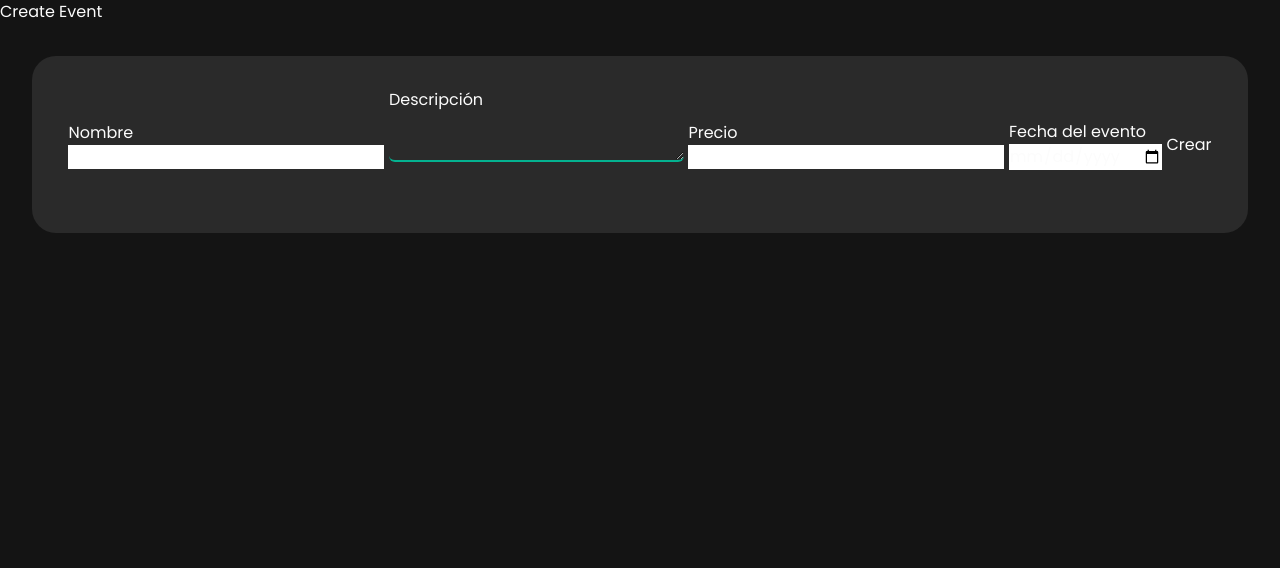
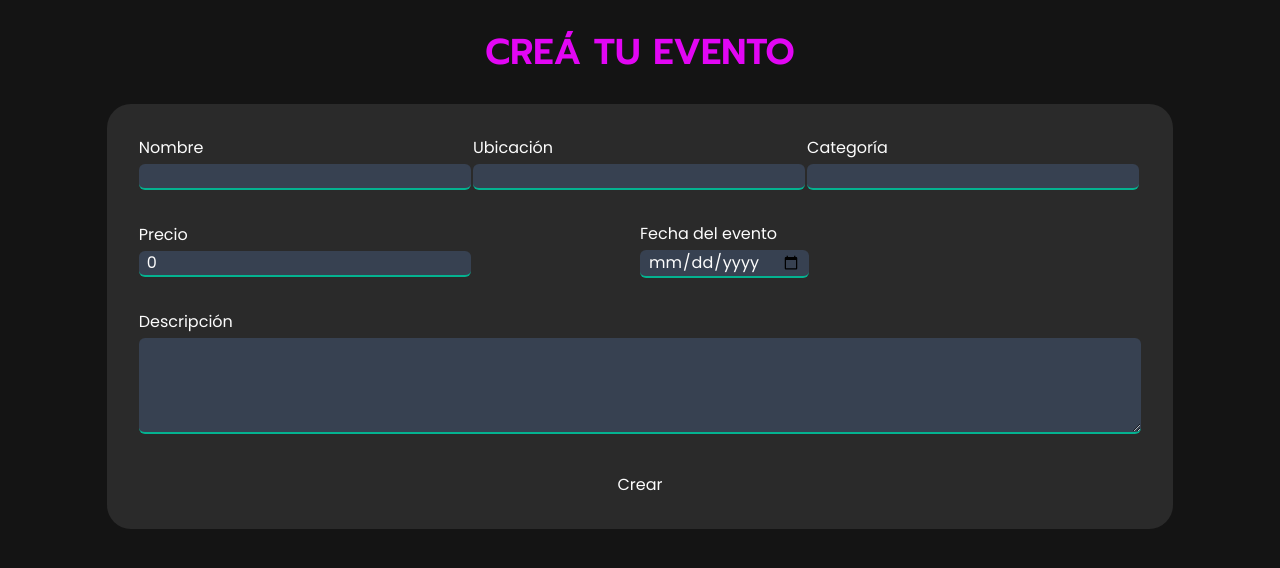
Before and after one commit to MilagrosGonzalezS/ventra-app, a React (Vite) app: page /crear-evento in a window 1280 px wide. Shown: the top 568 px of the page. Built offline with nearby package versions, Linux system fonts and the light colour scheme.

Commit message:
CreateEvent.jsx cambios de styles y post para crear eventos funcionando. Falta redireccion

```diff
--- a/src/views/CreateEvent/CreateEvent.jsx
+++ b/src/views/CreateEvent/CreateEvent.jsx
@@ -1,64 +1,147 @@
-// import React from 'react'
+import { useState } from "react";
+import { redirect } from "react-router-dom";
+function CreateEvent() {
+  const [eventData, setEventData] = useState({
+    name: "",
+    location: "",
+    venue: "",
+    price: 0,
+    date: "",
+    category: "",
+    description: "",
+  });
+  const [message, setMessage] = useState("");
 
-function CreateEvent() {
+  const handleSubmit = (e) => {
+    e.preventDefault();
+
+    // Crear el objeto de datos del evento a partir del estado
+    const eventDataToSend = {
+      name: eventData.name,
+      description: eventData.description,
+      price: eventData.price,
+      date: eventData.date,
+      state: "Publicado", // Agrega otros campos si es necesario
+      venue: eventData.venue,
+      category: eventData.category,
+      status: true,
+    };
+
+    // Realizar la solicitud POST a la API
+    fetch("https://ventra-api-e311.onrender.com/events", {
+      method: "POST",
+      headers: {
+        "Content-Type": "application/json",
+      },
+      body: JSON.stringify(eventDataToSend),
+    })
+      .then((response) => {
+        if (response.ok) {
+          setMessage("Evento creado exitosamente");
+          return redirect("/home");
+        } else {
+          setMessage("Error al crear el evento");
+        }
+      })
+      .catch((error) => {
+        console.error(error);
+        setMessage("Error al conectarse a la API");
+      });
+  };
+  console.log(message);
+  const handleInputChange = (e) => {
+    const { name, value } = e.target;
+    setEventData({
+      ...eventData,
+      [name]: value,
+    });
+  };
+
   return (
     <>
-      <div>Create Event</div>
-      <div className="bg-opacity text-light p-8 rounded-3xl m-8">
+      <div className="flex justify-center my-8">
+        <h1 className="text-4xl font-accent text-pink font-semibold">
+          CREÁ TU EVENTO
+        </h1>
+      </div>
+      <div className="flex justify-center ">
         <form
-          action="#"
-          /*  @submit.prevent="handleSubmit" */
-          className="flex flex-col lg:flex-row lg:items-center lg:justify-evenly"
+          onSubmit={handleSubmit}
+          className="flex flex-wrap lg:flex-row lg:items-center lg:justify-evenly bg-opacity text-light p-8 rounded-3xl w-10/12 "
         >
-          <div>
+          <div className="w-1/3">
             <label htmlFor="name">Nombre</label>
             <br />
             <input
-              className="lg:w-auto"
+              className="bg-gray-700 border-solid border-b-2 border-t-0 border-l-0 border-r-0 border-lightblue mb-8 mt-1 px-2 rounded-md w-auto"
               type="text"
               name="name"
               id="name"
-
-              /*   v-model="form.name" */
+              value={eventData.name}
+              onChange={handleInputChange}
             />
           </div>
-          <div>
+          <div className="w-1/3">
+            <label htmlFor="venue">Ubicación</label>
+            <br />
+            <input
+              className="bg-gray-700 border-solid border-b-2 border-t-0 border-l-0 border-r-0 border-lightblue mb-8 mt-1 px-2 rounded-md  w-auto"
+              type="text"
+              name="venue"
+              id="venue"
+              value={eventData.venue}
+              onChange={handleInputChange}
+            />
+          </div>
+          <div className="w-1/3">
+            <label htmlFor="category">Categoría</label>
+            <br />
+            <input
+              className="bg-gray-700 border-solid border-b-2 border-t-0 border-l-0 border-r-0 border-lightblue mb-8 mt-1 px-2 rounded-md  w-auto"
+              type="text"
+              name="category"
+              id="category"
+              value={eventData.category}
+              onChange={handleInputChange}
+            />
+          </div>
+          <div className="w-2/4">
+            <label htmlFor="price">Precio</label>
+            <br />
+            <input
+              className="bg-gray-700 border-solid border-b-2 border-t-0 border-l-0 border-r-0 border-lightblue mb-8 mt-1 px-2 rounded-md w-auto"
+              type="number"
+              name="price"
+              id="price"
+              value={eventData.price}
+              onChange={handleInputChange}
+            />
+          </div>
+          <div className="w-2/4">
+            <label htmlFor="date">Fecha del evento</label>
+            <br />
+            <input
+              className="bg-gray-700 border-solid border-b-2 border-t-0 border-l-0 border-r-0 border-lightblue mb-8 mt-1 px-2 rounded-md w-auto"
+              type="date"
+              name="date"
+              id="date"
+              value={eventData.date}
+              onChange={handleInputChange}
+            />
+          </div>
+          <div className="w-full ">
             <label htmlFor="description">Descripción</label>
             <br />
             <textarea
-              className="bg-transparent border-solid border-b-2 border-t-0 border-l-0 border-r-0 border-lightblue mb-8 rounded-md w-full lg:w-auto"
+              className="bg-gray-700 border-solid h-24 border-b-2 border-t-0 border-l-0 border-r-0 border-lightblue mb-8 mt-1 px-2 rounded-md w-full"
               name="description"
               id="description"
-              /*  v-model="form.description" */
+              value={eventData.description}
+              onChange={handleInputChange}
             ></textarea>
           </div>
-          <div>
-            <label htmlFor="price">Precio</label>
-            <br />
-            <input
-              className="lg:w-auto"
-              type="number"
-              name="price"
-              id="price"
-
-              /* v-model="form.price" */
-            />
-          </div>
-          <div>
-            <label htmlFor="date">Fecha del evento</label>
-            <br />
-            <input
-              className="lg:w-auto"
-              type="date"
-              name="date"
-              id="date"
-
-              /*  v-model="form.date" */
-            />
-          </div>
-          <but>Crear</but>
+          <button type="submit">Crear</button>
         </form>
-        {/*     <p class="text-red-600">{{ errorAllRequired }}</p> */}
       </div>
     </>
   );
```
